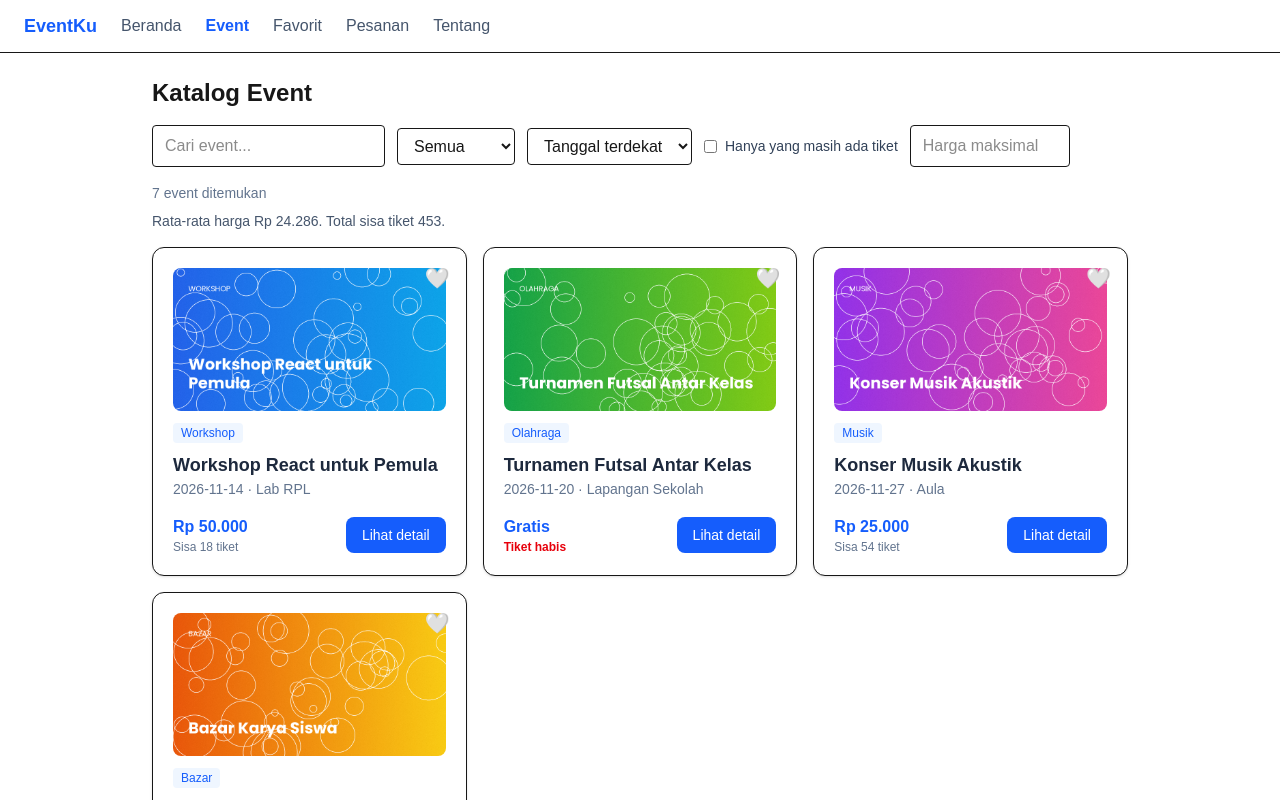
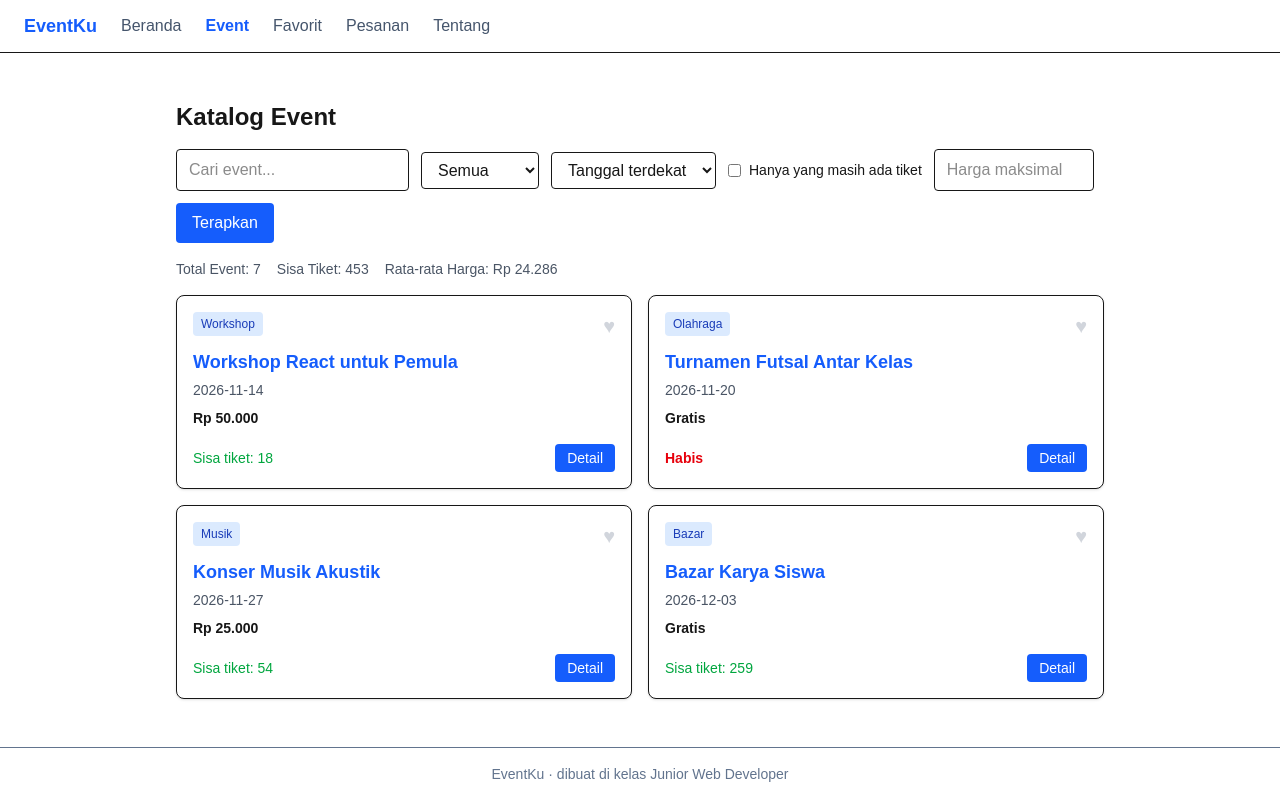
Before and after one commit to deviputrirpl1/latihan-nextjs, a Next.js app: page /event in a window 1280 px wide. Shown: the top 800 px of the page. Built offline with nearby package versions, Linux system fonts and the light colour scheme; a web font is replaced by a local one.

Commit message:
misi 17 saringan dialamat

```diff
--- a/app/event/page.tsx
+++ b/app/event/page.tsx
@@ -1,15 +1,42 @@
 import type { Metadata } from "next";
 import { ambilEvents } from "@/data/ambil";
-import KatalogInteraktif from "@/components/KatalogInteraktif";
+import { rupiah } from "@/data/events";
+import { PER_HALAMAN, bacaSaringan, saringEvents } from "@/data/saringan";
+import KontrolKatalog from "@/components/KontrolKatalog";
+import KartuEvent from "@/components/KartuEvent";
 
 export const metadata: Metadata = { title: "Katalog Event" };
 
-export default async function Katalog() {
+export default async function Katalog({ searchParams }: PageProps<"/event">) {
+  const s = bacaSaringan(await searchParams);
   const events = await ambilEvents();
+  const tersusun = saringEvents(events, s);
+
+  const jumlahHalaman = Math.max(1, Math.ceil(tersusun.length / PER_HALAMAN));
+  const hal = Math.min(s.hal, jumlahHalaman);
+  const terlihat = tersusun.slice((hal - 1) * PER_HALAMAN, hal * PER_HALAMAN);
+
+  const daftarKategori = ["Semua", ...new Set(events.map((e) => e.kategori))];
+  const totalSisa = tersusun.reduce((t, e) => t + (e.kuota - e.terisi), 0);
+  const rataHarga =
+    tersusun.length === 0 ? 0 : Math.round(tersusun.reduce((t, e) => t + e.harga, 0) / tersusun.length);
+
   return (
-    <div>
-      <h1 className="mb-4 text-2xl font-bold">Katalog Event</h1>
-      <KatalogInteraktif events={events} />
-    </div>
+    <main className="p-6">
+      <h1 className="text-2xl font-bold mb-4">Katalog Event</h1>
+      <KontrolKatalog s={s} daftarKategori={daftarKategori} />
+
+      <div className="mb-4 text-sm text-gray-600 flex gap-4">
+        <span>Total Event: {tersusun.length}</span>
+        <span>Sisa Tiket: {totalSisa}</span>
+        <span>Rata-rata Harga: {rupiah(rataHarga)}</span>
+      </div>
+
+      <div className="grid grid-cols-1 md:grid-cols-2 gap-4">
+       {terlihat.map((event) => (
+          <KartuEvent key={event.id} event={event} />
+        ))}
+      </div>
+    </main>
   );
 }
--- a/components/KartuEvent.tsx
+++ b/components/KartuEvent.tsx
@@ -1,75 +1,74 @@
 "use client";
+
+import { useState } from "react";
 import Link from "next/link";
-import Image from "next/image";
-import { Event, rupiah } from "@/data/events";
-import { useState, useEffect } from "react";
+import type { Event } from "@/data/events";
+import { rupiah } from "@/data/events";
 
 export default function KartuEvent({ event }: { event: Event }) {
-  const [isFavorit, setIsFavorit] = useState(false);
-
-  useEffect(() => {
-    // @ts-ignore
-    const favs = JSON.parse(localStorage.getItem("favorit") || "[]");
-    setIsFavorit(favs.includes(event.id));
-  }, [event.id]);
+  const [isFavorit, setIsFavorit] = useState(() => {
+    try {
+      const win = (globalThis as unknown) as { localStorage?: { getItem: (key: string) => string | null } };
+      if (!win.localStorage) return false;
+      const favs = JSON.parse(win.localStorage.getItem("favorit") || "[]");
+      return favs.includes(event.id);
+    } catch {
+      return false;
+    }
+  });
 
   const toggleFavorit = () => {
-    // @ts-ignore
-    const favs = JSON.parse(localStorage.getItem("favorit") || "[]");
+    try {
+      const win = (globalThis as unknown) as { localStorage?: { getItem: (key: string) => string | null; setItem: (key: string, value: string) => void } };
+      if (!win.localStorage) return;
+      const favs = JSON.parse(win.localStorage.getItem("favorit") || "[]");
       let updated;
-    if (isFavorit) {
-      updated = favs.filter((id: number) => id !== event.id);
+      if (favs.includes(event.id)) {
+        updated = favs.filter((id: string | number) => id !== event.id);
       } else {
         updated = [...favs, event.id];
       }
-    // @ts-ignore
-    localStorage.setItem("favorit", JSON.stringify(updated));
+      win.localStorage.setItem("favorit", JSON.stringify(updated));
       setIsFavorit(!isFavorit);
+    } catch (e) {
+      console.error(e);
+    }
   };
 
-  const sisa = event.kuota - event.terisi;
+  const sisaTiket = event.kuota - event.terisi;
 
   return (
-    <div className="rounded-xl border bg-white p-5 shadow-sm relative">
-      <Image
-        src={event.gambar ?? "/img/default.png"}
-        alt={event.judul}
-        width={400}
-        height={210}
-        className="mb-3 rounded-lg"
-      />
-
+    <div className="border rounded-lg p-4 bg-white shadow-sm flex flex-col justify-between">
+      <div>
+        <div className="flex justify-between items-start mb-2">
+          <span className="text-xs bg-blue-100 text-blue-800 px-2 py-1 rounded">
+            {event.kategori}
+          </span>
           <button
             onClick={toggleFavorit}
-        className="absolute top-4 right-4 text-xl"
-        title="Favorit"
+            className={`text-xl ${isFavorit ? "text-red-500" : "text-gray-300"}`}
           >
-        {isFavorit ? "❤️" : "🤍"}
+            ♥
           </button>
-
-      <div className="flex gap-2">
-        <span className="rounded bg-blue-50 px-2 py-0.5 text-xs font-medium text-blue-600">
-          {event.kategori}
-        </span>
+        </div>
+        <h2 className="text-lg font-bold mb-1">
+          <Link href={`/event/${event.id}`} className="hover:underline text-blue-600">
+            {event.judul}
+          </Link>
+        </h2>
+        <p className="text-sm text-gray-600 mb-2">{event.tanggal}</p>
+        <p className="text-sm font-semibold mb-4">{rupiah(event.harga)}</p>
       </div>
 
-      <h2 className="mt-2 text-lg font-bold text-slate-800">{event.judul}</h2>
-      <p className="text-sm text-slate-500">{event.tanggal} · {event.lokasi}</p>
-
-      <div className="mt-4 flex items-center justify-between">
-        <div>
-          <p className="font-semibold text-blue-600">
-            {event.harga === 0 ? "Gratis" : rupiah(event.harga)}
-          </p>
-          <p className={`text-xs ${sisa === 0 ? "text-red-600 font-semibold" : "text-slate-500"}`}>
-            {sisa === 0 ? "Tiket habis" : `Sisa ${sisa} tiket`}
-          </p>
-        </div>
+      <div className="flex justify-between items-center text-sm">
+        <span className={sisaTiket > 0 ? "text-green-600" : "text-red-600 font-semibold"}>
+          {sisaTiket > 0 ? `Sisa tiket: ${sisaTiket}` : "Habis"}
+        </span>
         <Link
           href={`/event/${event.id}`}
-          className="rounded-lg bg-blue-600 px-4 py-2 text-sm font-medium text-white hover:bg-blue-700"
+          className="bg-blue-600 text-white px-3 py-1 rounded hover:bg-blue-700 text-sm"
         >
-          Lihat detail
+          Detail
         </Link>
       </div>
     </div>
--- a/components/KatalogInteraktif.tsx
+++ /dev/null
@@ -1,122 +0,0 @@
-"use client";
-
-import { useState } from "react";
-import type { Event } from "@/data/events";
-import { rupiah } from "@/data/events";
-import KartuEvent from "./KartuEvent";
-import KontrolKatalog from "./KontrolKatalog";
-
-export default function KatalogInteraktif({
-  events,
-}: {
-  events: Event[];
-}) {
-  const [cari, setCari] = useState("");
-  const [kategori, setKategori] = useState("Semua");
-  const [urut, setUrut] = useState("tanggal");
-  const [jumlahTampil, setJumlahTampil] = useState(4);
-  const [hanyaAdaTiket, setHanyaAdaTiket] = useState(false);
-  const [hargaMaksimal, setHargaMaksimal] = useState("");
-
-  const daftarKategori = [
-    "Semua",
-    ...new Set(events.map((e) => e.kategori)),
-  ];
-
-  const hasil = events.filter((e) => {
-    const cocokJudul = e.judul
-      .toLowerCase()
-      .includes(cari.toLowerCase());
-
-    const cocokKategori =
-      kategori === "Semua" || e.kategori === kategori;
-
-    const tersedia = e.kuota - e.terisi > 0;
-    const cocokTiket = !hanyaAdaTiket || tersedia;
-
-    const cocokHarga =
-      hargaMaksimal === "" ||
-      e.harga <= Number(hargaMaksimal);
-
-    return cocokJudul && cocokKategori && cocokTiket && cocokHarga;
-  });
-
-  const tersusun = [...hasil].sort((a, b) => {
-    if (urut === "murah") return a.harga - b.harga;
-    if (urut === "mahal") return b.harga - a.harga;
-    if (urut === "nama") return a.judul.localeCompare(b.judul);
-    return a.tanggal.localeCompare(b.tanggal);
-  });
-
-  const rataRataHarga =
-    tersusun.length > 0
-      ? tersusun.reduce((total, e) => total + e.harga, 0) /
-        tersusun.length
-      : 0;
-
-  const totalSisaTiket = tersusun.reduce(
-    (total, e) => total + (e.kuota - e.terisi),
-    0
-  );
-
-  const eventTampil = tersusun.slice(0, jumlahTampil);
-
-  function resetTampilan() {
-    setJumlahTampil(4);
-  }
-
-  return (
-    <div>
-      <KontrolKatalog
-        cari={cari}
-        setCari={setCari}
-        kategori={kategori}
-        setKategori={setKategori}
-        daftarKategori={daftarKategori}
-        urut={urut}
-        setUrut={setUrut}
-        hanyaAdaTiket={hanyaAdaTiket}
-        setHanyaAdaTiket={setHanyaAdaTiket}
-        hargaMaksimal={hargaMaksimal}
-        setHargaMaksimal={setHargaMaksimal}
-        resetTampilan={resetTampilan}
-      />
-
-      <p className="mb-2 text-sm text-slate-500">
-        {tersusun.length} event ditemukan
-      </p>
-
-      <p className="mb-4 text-sm text-slate-600">
-        Rata-rata harga {rupiah(Math.round(rataRataHarga))}.
-        Total sisa tiket {totalSisaTiket}.
-      </p>
-
-      {tersusun.length === 0 ? (
-        <p className="text-slate-500">
-          Tidak ada event yang cocok.
-        </p>
-      ) : (
-        <>
-          <div className="grid gap-4 sm:grid-cols-2 lg:grid-cols-3">
-            {eventTampil.map((e) => (
-              <KartuEvent key={e.id} event={e} />
-            ))}
-          </div>
-
-          {jumlahTampil < tersusun.length && (
-            <div className="mt-6 text-center">
-              <button
-                onClick={() =>
-                  setJumlahTampil((sebelumnya) => sebelumnya + 4)
-                }
-                className="rounded-lg bg-blue-600 px-5 py-2.5 text-sm font-medium text-white hover:bg-blue-700"
-              >
-                Tampilkan lagi
-              </button>
-            </div>
-          )}
-        </>
-      )}
-    </div>
-  );
-}
--- a/components/KontrolKatalog.tsx
+++ b/components/KontrolKatalog.tsx
@@ -1,100 +1,39 @@
-"use client";
+import Form from "next/form";
+import type { Saringan } from "@/data/saringan";
 
-type Props = {
-  cari: string;
-  setCari: (val: string) => void;
-  kategori: string;
-  setKategori: (val: string) => void;
-  daftarKategori: string[];
-  urut: string;
-  setUrut: (val: string) => void;
-  hanyaAdaTiket: boolean;
-  setHanyaAdaTiket: (val: boolean) => void;
-  hargaMaksimal: string;
-  setHargaMaksimal: (val: string) => void;
-  resetTampilan: () => void;
-};
-
-export default function KontrolKatalog({
-  cari,
-  setCari,
-  kategori,
-  setKategori,
-  daftarKategori,
-  urut,
-  setUrut,
-  hanyaAdaTiket,
-  setHanyaAdaTiket,
-  hargaMaksimal,
-  setHargaMaksimal,
-  resetTampilan,
-}: Props) {
+export default function KontrolKatalog({ s, daftarKategori }: { s: Saringan; daftarKategori: string[] }) {
   return (
-    <div className="mb-4 flex flex-wrap items-center gap-3">
+    <Form action="/event" className="mb-4 flex flex-wrap items-center gap-3">
       <input
-        type="text"
-        value={cari}
-        onChange={(e: any) => {
-          setCari(e.target.value);
-          resetTampilan();
-        }}
+        name="cari"
+        defaultValue={s.cari}
         placeholder="Cari event..."
         className="rounded border bg-white px-3 py-2"
       />
-
-      <select
-        value={kategori}
-        onChange={(e: any) => {
-          setKategori(e.target.value);
-          resetTampilan();
-        }}
-        className="rounded border bg-white px-3 py-2"
-      >
+      <select name="kategori" defaultValue={s.kategori} className="rounded border bg-white px-3 py-2">
         {daftarKategori.map((k) => (
-          <option key={k} value={k}>
-            {k}
-          </option>
+          <option key={k}>{k}</option>
         ))}
       </select>
-
-      <select
-        value={urut}
-        onChange={(e: any) => {
-          setUrut(e.target.value);
-          resetTampilan();
-        }}
-        className="rounded border bg-white px-3 py-2"
-      >
+      <select name="urut" defaultValue={s.urut} className="rounded border bg-white px-3 py-2">
         <option value="tanggal">Tanggal terdekat</option>
         <option value="murah">Harga termurah</option>
         <option value="mahal">Harga termahal</option>
         <option value="nama">Nama A-Z</option>
       </select>
-
-      <label className="flex cursor-pointer items-center gap-2 text-sm text-slate-700">
-        <input
-          type="checkbox"
-          checked={hanyaAdaTiket}
-          onChange={(e: any) => {
-            setHanyaAdaTiket(e.target.checked);
-            resetTampilan();
-          }}
-          className="rounded border-slate-300"
-        />
+      <label className="flex items-center gap-2 text-sm">
+        <input type="checkbox" name="sisa" value="1" defaultChecked={s.sisa} />
         Hanya yang masih ada tiket
       </label>
-
       <input
         type="number"
-        min="0"
-        value={hargaMaksimal}
-        onChange={(e: any) => {
-          setHargaMaksimal(e.target.value);
-          resetTampilan();
-        }}
+        name="max"
+        min={0}
+        defaultValue={s.max ?? ""}
         placeholder="Harga maksimal"
         className="w-40 rounded border bg-white px-3 py-2"
       />
-    </div>
+      <button className="rounded bg-blue-600 px-4 py-2 text-white">Terapkan</button>
+    </Form>
   );
 }
--- a/components/TombolFavorit.tsx
+++ b/components/TombolFavorit.tsx
@@ -1,36 +1,45 @@
 "use client";
-import { useState, useEffect } from "react";
 
-export default function TombolFavorit({ id }: { id: number }) {
-  const [isFavorit, setIsFavorit] = useState(false);
+import { useState } from "react";
 
-  useEffect(() => {
-    // @ts-ignore
-    const favs = JSON.parse(localStorage.getItem("favorit") || "[]");
-    setIsFavorit(favs.includes(id));
-  }, [id]);
+export default function TombolFavorit({ id }: { id: string | number }) {
+  const [isFavorit, setIsFavorit] = useState(() => {
+    try {
+      const win = (globalThis as unknown) as { localStorage?: { getItem: (key: string) => string | null } };
+      if (!win.localStorage) return false;
+      const favs = JSON.parse(win.localStorage.getItem("favorit") || "[]");
+      return favs.includes(id);
+    } catch {
+      return false;
+    }
+  });
 
   const toggleFavorit = () => {
-    // @ts-ignore
-    const favs = JSON.parse(localStorage.getItem("favorit") || "[]");
-    let updated;
-    if (isFavorit) {
-      updated = favs.filter((item: number) => item !== id);
-    } else {
-      updated = [...favs, id];
+    try {
+      const win = (globalThis as unknown) as { localStorage?: { getItem: (key: string) => string | null; setItem: (key: string, value: string) => void } };
+      if (!win.localStorage) return;
+      const favs = JSON.parse(win.localStorage.getItem("favorit") || "[]");
+      let updated;
+      if (favs.includes(id)) {
+        updated = favs.filter((item: string | number) => item !== id);
+      } else {
+        updated = [...favs, id];
+      }
+      win.localStorage.setItem("favorit", JSON.stringify(updated));
+      setIsFavorit(!isFavorit);
+    } catch (e) {
+      console.error(e);
     }
-    // @ts-ignore
-    localStorage.setItem("favorit", JSON.stringify(updated));
-    setIsFavorit(!isFavorit);
   };
 
   return (
     <button
       onClick={toggleFavorit}
-      className="flex items-center gap-2 rounded-lg border bg-white px-3 py-1.5 text-sm font-medium text-slate-700 shadow-sm hover:bg-slate-50"
+      className={`px-4 py-2 rounded text-white font-semibold ${
+        isFavorit ? "bg-red-500 hover:bg-red-600" : "bg-gray-400 hover:bg-gray-500"
+      }`}
     >
-      <span>{isFavorit ? "❤️" : "🤍"}</span>
-      <span>{isFavorit ? "Disukai" : "Tambah favorit"}</span>
+      {isFavorit ? "♥ Favorit" : "♡ Tambah ke Favorit"}
     </button>
   );
 }
--- /dev/null
+++ b/data/saringan.ts
@@ -0,0 +1,61 @@
+import type { Event } from "@/data/events";
+
+export const PER_HALAMAN = 4;
+
+export type Saringan = {
+  cari: string;
+  kategori: string;
+  urut: string;
+  sisa: boolean;
+  max: number | null;
+  hal: number;
+};
+
+type IsiURL = { [kunci: string]: string | string[] | undefined };
+
+// Isi URL selalu teks (atau tidak ada). Ubah menjadi saringan yang aman dipakai.
+export function bacaSaringan(isi: IsiURL): Saringan {
+  const teks = (kunci: string) => {
+    const nilai = isi[kunci];
+    return typeof nilai === "string" ? nilai : "";
+  };
+  const max = Number(teks("max"));
+  const hal = Number(teks("hal"));
+  return {
+    cari: teks("cari"),
+    kategori: teks("kategori") || "Semua",
+    urut: teks("urut") || "tanggal",
+    sisa: teks("sisa") === "1",
+    max: teks("max") !== "" && max >= 0 ? max : null,
+    hal: Number.isInteger(hal) && hal >= 1 ? hal : 1,
+  };
+}
+
+export function saringEvents(events: Event[], s: Saringan) {
+  const hasil = events.filter(
+    (e) =>
+      e.judul.toLowerCase().includes(s.cari.toLowerCase()) &&
+      (s.kategori === "Semua" || e.kategori === s.kategori) &&
+      (!s.sisa || e.kuota - e.terisi > 0) &&
+      (s.max === null || e.harga <= s.max)
+  );
+  return [...hasil].sort((a, b) => {
+    if (s.urut === "murah") return a.harga - b.harga;
+    if (s.urut === "mahal") return b.harga - a.harga;
+    if (s.urut === "nama") return a.judul.localeCompare(b.judul);
+    return a.tanggal.localeCompare(b.tanggal);
+  });
+}
+
+// Alamat katalog untuk halaman tertentu, tanpa kehilangan saringan yang sedang dipakai.
+export function alamatHalaman(s: Saringan, hal: number) {
+  const q = new URLSearchParams();
+  if (s.cari) q.set("cari", s.cari);
+  if (s.kategori !== "Semua") q.set("kategori", s.kategori);
+  if (s.urut !== "tanggal") q.set("urut", s.urut);
+  if (s.sisa) q.set("sisa", "1");
+  if (s.max !== null) q.set("max", String(s.max));
+  if (hal > 1) q.set("hal", String(hal));
+  const teks = q.toString();
+  return teks ? `/event?${teks}` : "/event";
+}
```
Lines whose indentation alone changed are shown as unchanged.
